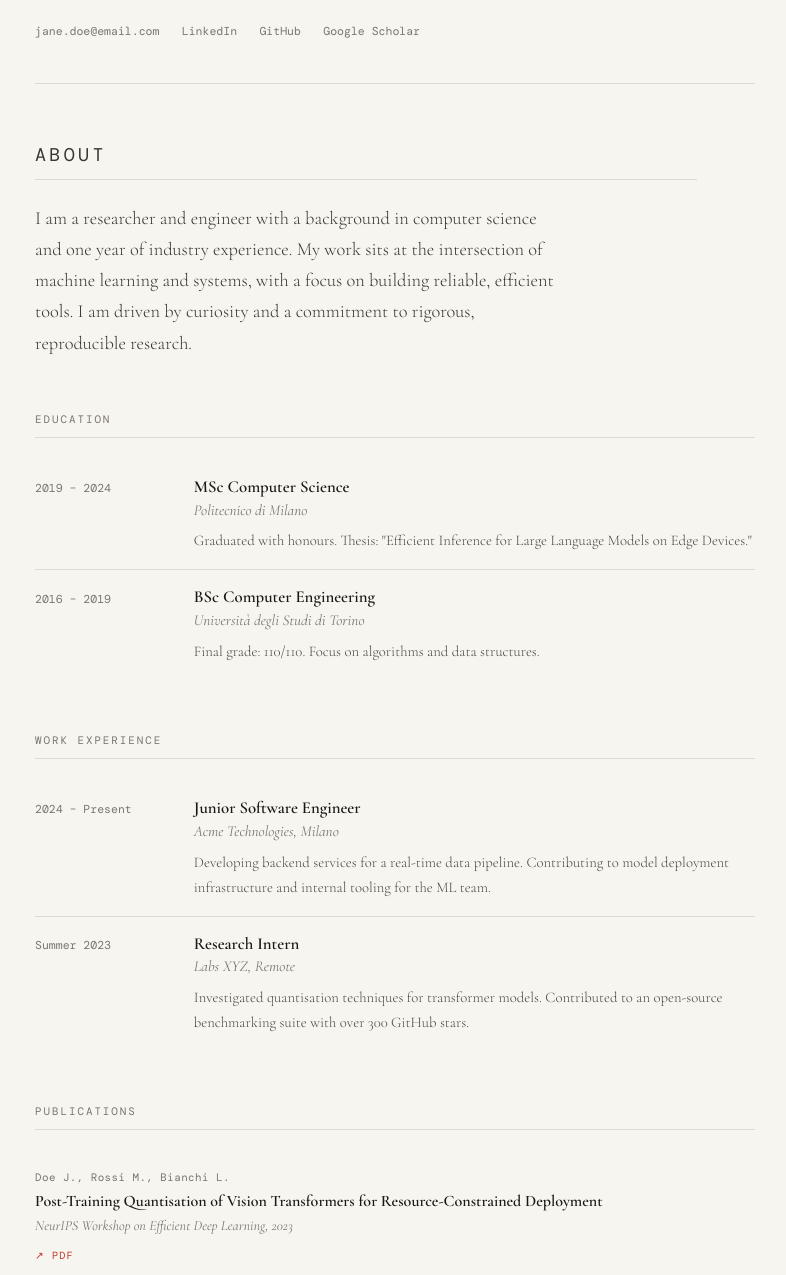
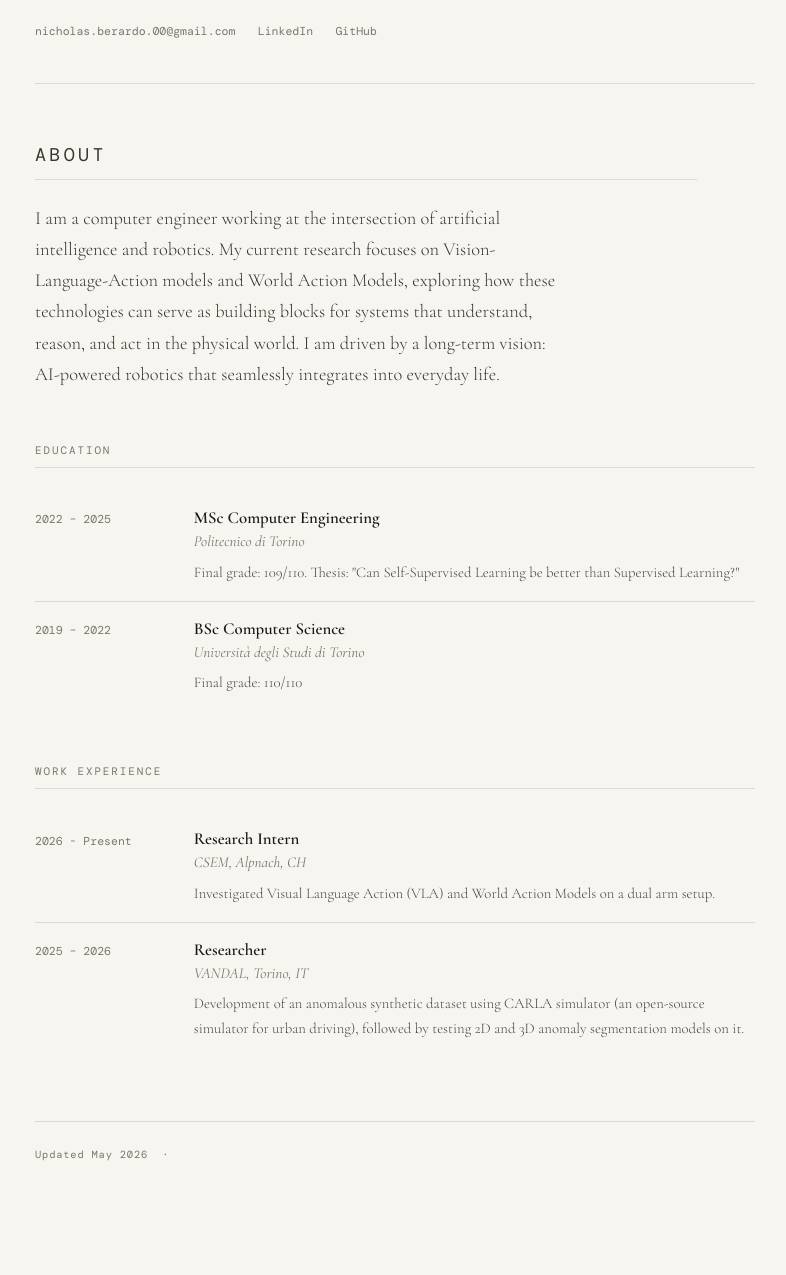
Before and after one commit to Niiikkkk/Niiikkkk.github.io, a plain HTML site: page index.html in a window 1280 px wide. Shown: the part 184-1459 px from the top of the page, without its empty margins (245-1031 px from the left). Drawn offline with nearby package versions, Linux system fonts and the light colour scheme; a web font is replaced by a local one.

Commit message:
Update index.html

```diff
--- a/index.html
+++ b/index.html
@@ -3,7 +3,7 @@
 <head>
   <meta charset="UTF-8" />
   <meta name="viewport" content="width=device-width, initial-scale=1.0"/>
-  <title>Jane Doe — CV</title>
+  <title>Nicholas Berardo</title>
   <link href="https://fonts.googleapis.com/css2?family=Cormorant+Garamond:ital,wght@0,300;0,400;0,600;1,300;1,400&family=DM+Mono:wght@300;400&display=swap" rel="stylesheet"/>
   <style>
     *, *::before, *::after { box-sizing: border-box; margin: 0; padding: 0; }
@@ -231,13 +231,13 @@
 
   <!-- ── Header ── -->
   <header>
-    <h1 class="name">Jane <em>Doe</em></h1>
-    <p class="tagline">Researcher &amp; Engineer · Milano, IT</p>
+    <h1 class="name">Nicholas <em>Berardo</em></h1>
+    <p class="tagline">AI Researcher &amp; Engineer · Turin, IT / Alpnach, CH</p>
     <div class="contact-bar">
-      <a href="mailto:jane.doe@email.com">jane.doe@email.com</a>
-      <a href="https://linkedin.com/in/janedoe" target="_blank">LinkedIn</a>
-      <a href="https://github.com/janedoe" target="_blank">GitHub</a>
-      <a href="https://scholar.google.com" target="_blank">Google Scholar</a>
+      <a href="mailto:nicholas.berardo.00@gmail.com">nicholas.berardo.00@gmail.com</a>
+      <a href="https://www.linkedin.com/in/nicholas-berardo-116101272/" target="_blank">LinkedIn</a>
+      <a href="https://github.com/Niiikkkk" target="_blank">GitHub</a>
+      <!-- <a href="https://scholar.google.com" target="_blank">Google Scholar</a> -->
     </div>
   </header>
 
@@ -245,10 +245,10 @@
   <section class="about">
     <p class="section-label">About</p>
     <p>
-      I am a researcher and engineer with a background in computer science and one year of
-      industry experience. My work sits at the intersection of machine learning and systems,
-      with a focus on building reliable, efficient tools. I am driven by curiosity and a
-      commitment to rigorous, reproducible research.
+      I am a computer engineer working at the intersection of artificial intelligence and robotics.
+      My current research focuses on Vision-Language-Action models and World Action Models, exploring
+      how these technologies can serve as building blocks for systems that understand, reason, and act
+      in the physical world. I am driven by a long-term vision: AI-powered robotics that seamlessly integrates into everyday life.
     </p>
   </section>
 
@@ -257,20 +257,20 @@
     <p class="section-label">Education</p>
 
     <div class="entry">
-      <span class="entry-year">2019 – 2024</span>
+      <span class="entry-year">2022 – 2025</span>
       <div class="entry-body">
-        <div class="entry-title">MSc Computer Science</div>
-        <div class="entry-sub">Politecnico di Milano</div>
-        <div class="entry-desc">Graduated with honours. Thesis: "Efficient Inference for Large Language Models on Edge Devices."</div>
+        <div class="entry-title">MSc Computer Engineering</div>
+        <div class="entry-sub">Politecnico di Torino</div>
+        <div class="entry-desc">Final grade: 109/110. Thesis: "Can Self-Supervised Learning be better than Supervised Learning?"</div>
       </div>
     </div>
 
     <div class="entry">
-      <span class="entry-year">2016 – 2019</span>
+      <span class="entry-year">2019 – 2022</span>
       <div class="entry-body">
-        <div class="entry-title">BSc Computer Engineering</div>
+        <div class="entry-title">BSc Computer Science</div>
         <div class="entry-sub">Università degli Studi di Torino</div>
-        <div class="entry-desc">Final grade: 110/110. Focus on algorithms and data structures.</div>
+        <div class="entry-desc">Final grade: 110/110</div>
       </div>
     </div>
   </section>
@@ -280,31 +280,30 @@
     <p class="section-label">Work Experience</p>
 
     <div class="entry">
-      <span class="entry-year">2024 – Present</span>
+      <span class="entry-year">2026 - Present</span>
       <div class="entry-body">
-        <div class="entry-title">Junior Software Engineer</div>
-        <div class="entry-sub">Acme Technologies, Milano</div>
+        <div class="entry-title">Research Intern</div>
+        <div class="entry-sub">CSEM, Alpnach, CH</div>
         <div class="entry-desc">
-          Developing backend services for a real-time data pipeline. Contributing to
-          model deployment infrastructure and internal tooling for the ML team.
+          Investigated Visual Language Action (VLA) and World Action Models on a dual arm setup.
         </div>
       </div>
     </div>
 
     <div class="entry">
-      <span class="entry-year">Summer 2023</span>
+      <span class="entry-year">2025 – 2026</span>
       <div class="entry-body">
-        <div class="entry-title">Research Intern</div>
-        <div class="entry-sub">Labs XYZ, Remote</div>
+        <div class="entry-title">Researcher</div>
+        <div class="entry-sub">VANDAL, Torino, IT</div>
         <div class="entry-desc">
-          Investigated quantisation techniques for transformer models. Contributed to an
-          open-source benchmarking suite with over 300 GitHub stars.
+          Development of an anomalous synthetic dataset using CARLA simulator (an open-source simulator for urban driving),
+          followed by testing 2D and 3D anomaly segmentation models on it.
         </div>
       </div>
     </div>
   </section>
 
-  <!-- ── Publications ── -->
+  <!-- ── Publications ──
   <section>
     <p class="section-label">Publications</p>
 
@@ -322,18 +321,10 @@
       <a class="pub-link" href="#" target="_blank">↗ arXiv</a>
     </div>
   </section>
-
-  <!-- ── Contact ── -->
-  <section>
-    <p class="section-label">Contact</p>
-    <div class="entry-desc" style="font-size:1rem; font-weight:300; color:#3a3630; max-width:52ch;">
-      Open to research collaborations, speaking invitations, and interesting full-time opportunities.
-      The best way to reach me is by <a href="mailto:jane.doe@email.com" style="color:var(--accent); text-decoration:none; border-bottom:1px solid var(--accent);">email</a>.
-    </div>
-  </section>
+  -->
 
   <footer>
-    Updated May 2025 &nbsp;·&nbsp; Built with plain HTML
+    Updated May 2026 &nbsp;·&nbsp;
   </footer>
 
 </div>
```
